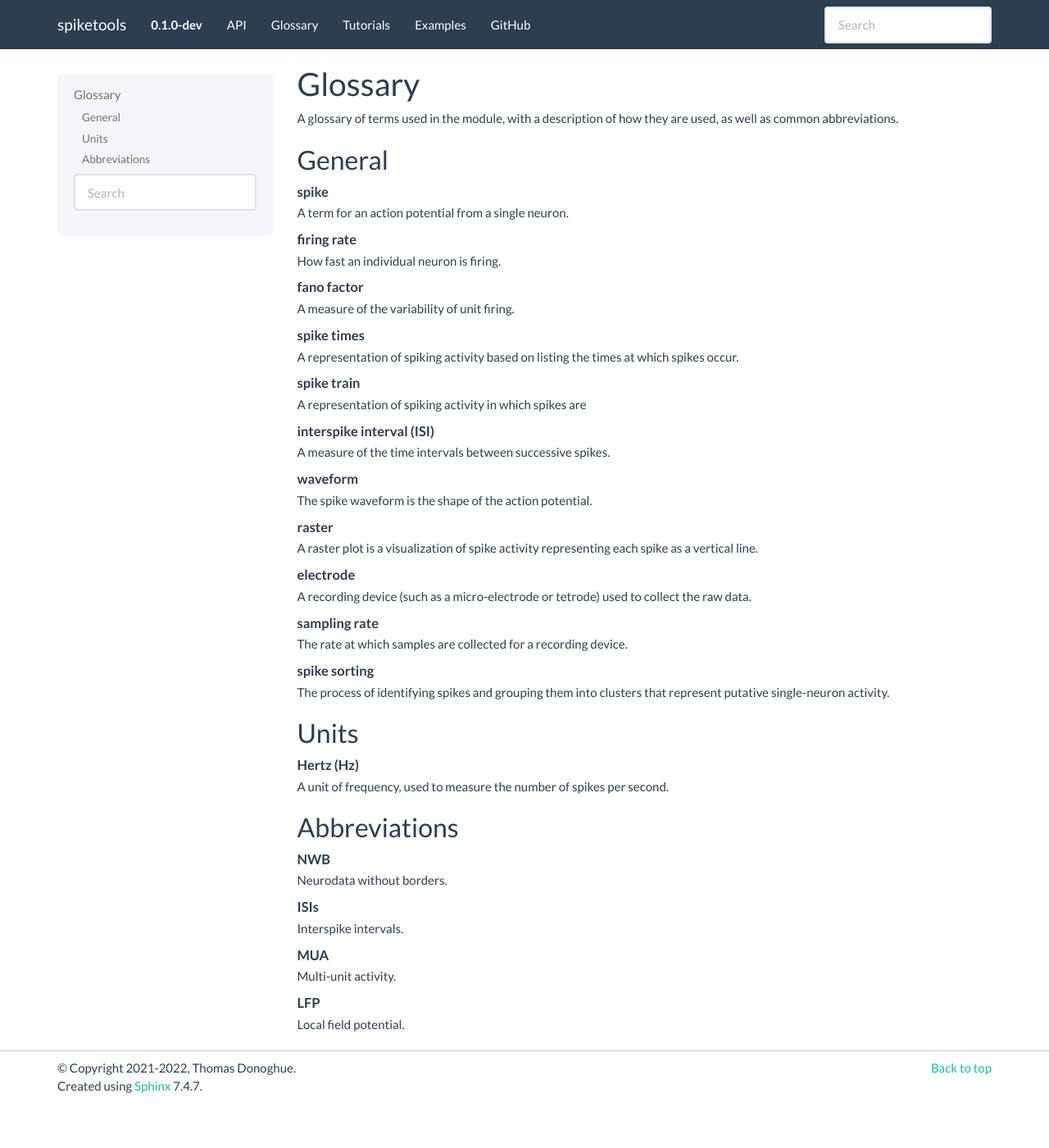
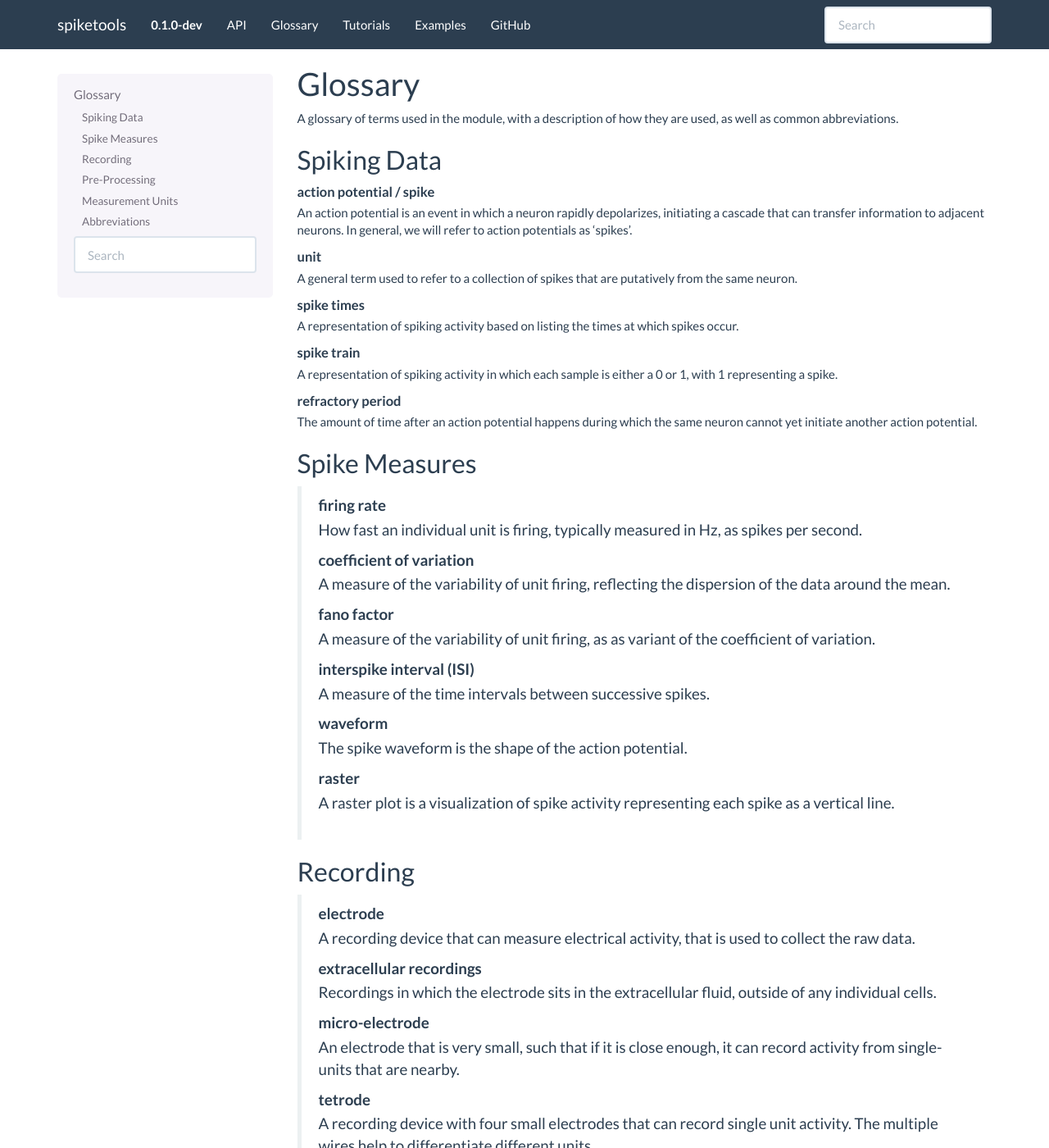
Before and after one commit to spiketools/spiketools, a Sphinx documentation site: the page built from doc/glossary.rst, in a window 1280 px wide and 1400 px high. Shown: the whole window at 82% size. Built offline with Sphinx 7.4.7, drawn with Linux system fonts in a browser that asks for light colours; pages that are not in the unit, such as notebooks, are missing from menus; some of the changed text lies outside the part shown.

Commit message:
udpate glossary

```diff
--- a/doc/glossary.rst
+++ b/doc/glossary.rst
@@ -3,25 +3,38 @@ Glossary
 
 A glossary of terms used in the module, with a description of how they are used, as well as common abbreviations.
 
-General
--------
+Spiking Data
+------------
 
 .. glossary::
 
-    spike
-        A term for an action potential from a single neuron.
+    action potential / spike
+        An action potential is an event in which a neuron rapidly depolarizes, initiating a cascade that can transfer information to adjacent neurons.
+        In general, we will refer to action potentials as 'spikes'.
 
-    firing rate
-        How fast an individual neuron is firing.
-
-    fano factor
-        A measure of the variability of unit firing.
+    unit
+        A general term used to refer to a collection of spikes that are putatively from the same neuron.
 
     spike times
         A representation of spiking activity based on listing the times at which spikes occur.
 
     spike train
-        A representation of spiking activity in which spikes are
+        A representation of spiking activity in which each sample is either a 0 or 1, with 1 representing a spike.
+
+    refractory period
+        The amount of time after an action potential happens during which the same neuron cannot yet initiate another action potential.
+
+Spike Measures
+--------------
+
+    firing rate
+        How fast an individual unit is firing, typically measured in Hz, as spikes per second.
+
+    coefficient of variation
+        A measure of the variability of unit firing, reflecting the dispersion of the data around the mean.
+
+    fano factor
+        A measure of the variability of unit firing, as as variant of the coefficient of variation.
 
     interspike interval (ISI)
         A measure of the time intervals between successive spikes.
@@ -32,17 +45,37 @@ General
     raster
         A raster plot is a visualization of spike activity representing each spike as a vertical line.
 
+
+Recording
+---------
+
     electrode
-        A recording device (such as a micro-electrode or tetrode) used to collect the raw data.
+        A recording device that can measure electrical activity, that is used to collect the raw data.
+
+    extracellular recordings
+        Recordings in which the electrode sits in the extracellular fluid, outside of any individual cells.
+
+    micro-electrode
+        An electrode that is very small, such that if it is close enough, it can record activity from single-units that are nearby.
+
+    tetrode
+        A recording device with four small electrodes that can record single unit activity.
+        The multiple wires help to differentiate different units.
 
     sampling rate
-        The rate at which samples are collected for a recording device.
+        The rate at which samples are collected on a recording device.
+
+    neurodata without borders
+        A standardized file type for storing neuro-electrophysiological data.
+
+Pre-Processing
+--------------
 
     spike sorting
         The process of identifying spikes and grouping them into clusters that represent putative single-neuron activity.
 
-Units
------
+Measurement Units
+-----------------
 
 .. glossary::
 
@@ -54,14 +87,23 @@ Abbreviations
 
 .. glossary::
 
+    AP
+        Action potential.
+
     NWB
         Neurodata without borders.
 
     ISIs
         Interspike intervals.
 
+    SUA
+        Single-unit activity.
+
     MUA
         Multi-unit activity.
 
     LFP
         Local field potential.
+
+    ANOVA
+        ANalysis Of VAriance.
```
